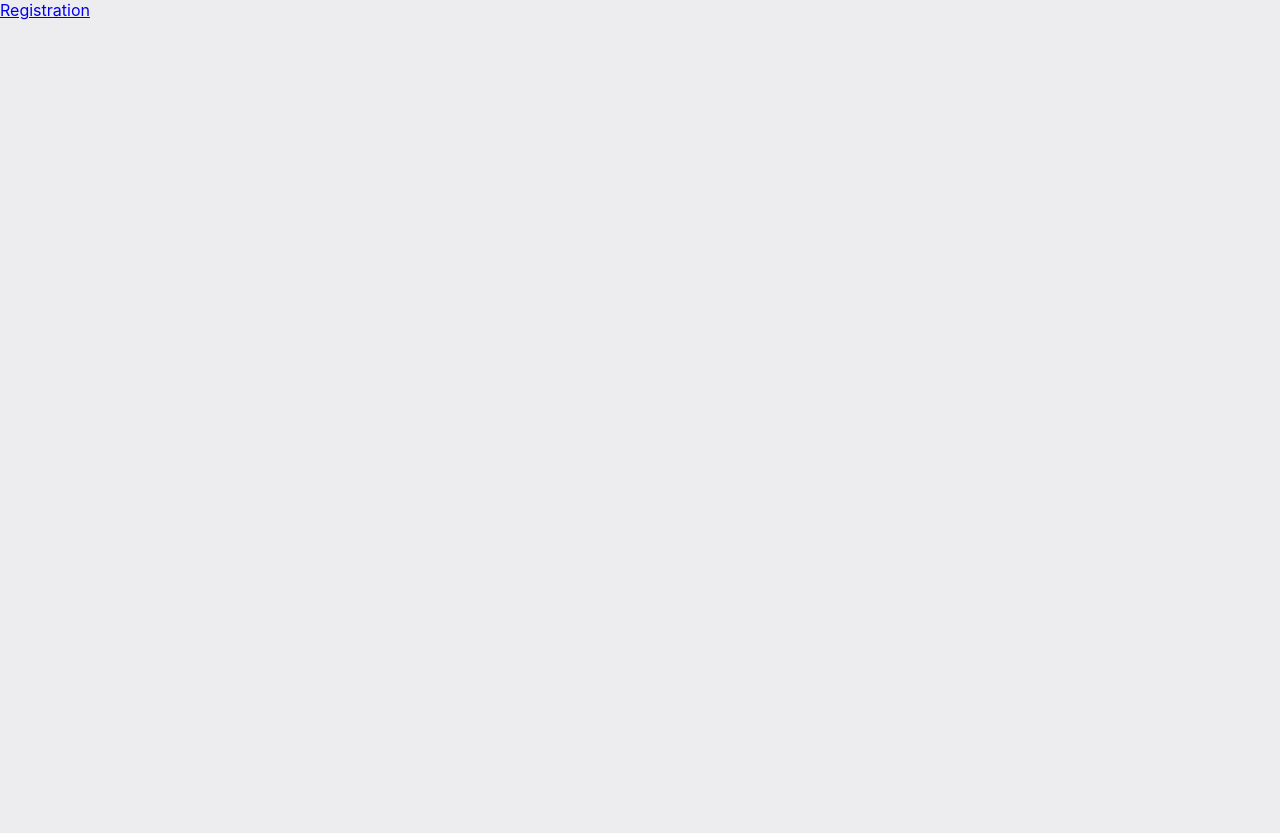
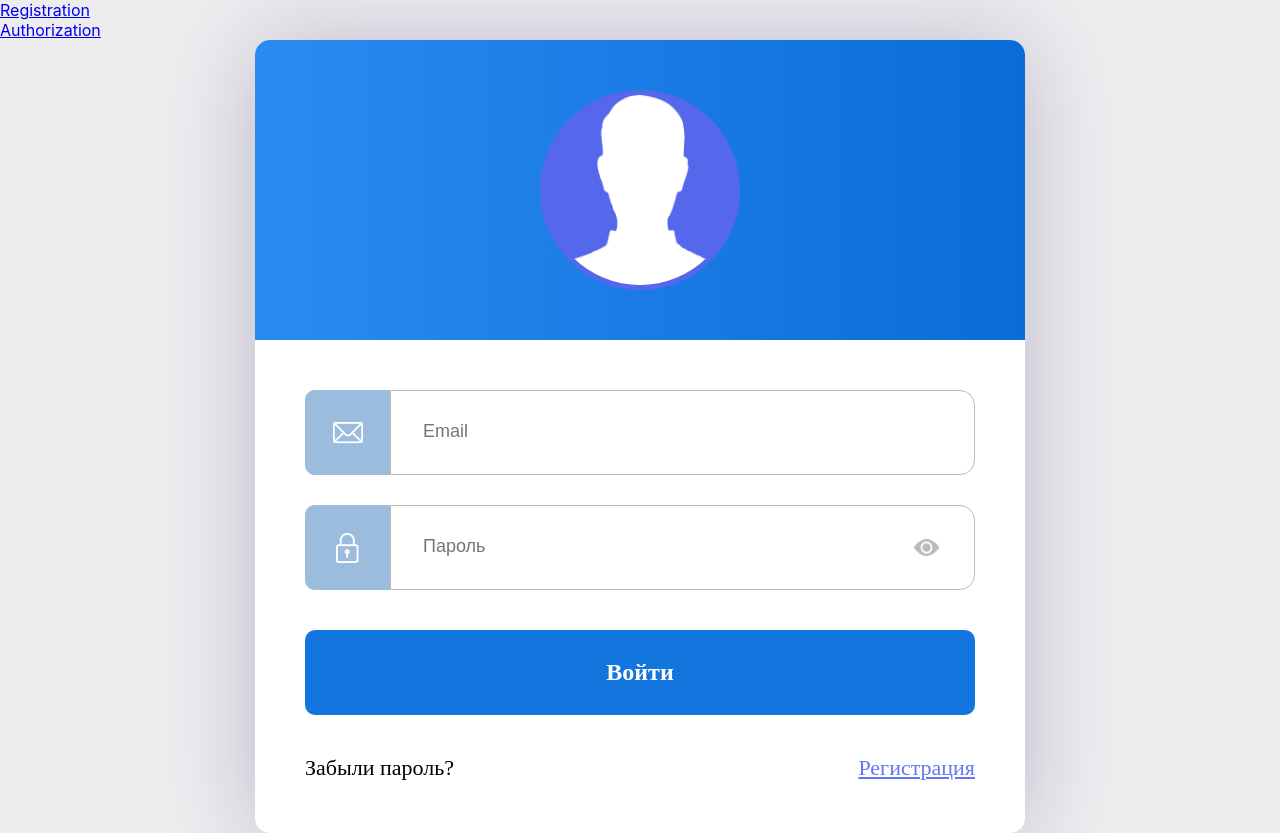
Before and after one commit to armdevrus/ChatApp, a React (Create React App) app: page /authorization in a window 1280 px wide. Before the commit the page ends 800 px from the top, so only its background shows below. Built offline with nearby package versions, Linux system fonts and the light colour scheme.

Commit message:
Форма авторизации сделана. //Только введенные данные нигде не сохраняются. //Функционал показать/скрыть пароль не вынесена в дочерний компонент Input

```diff
--- a/src/App.js
+++ b/src/App.js
@@ -1,14 +1,20 @@
 import React from "react";
 import {Link, Route, Switch} from "react-router-dom"
 import Registration from "./pages/Registration/Registration";
+import Authorization from "./pages/Authorization/Authorization";
 
 function App() {
     return (
         <>
            <Link to="/registration">Registration</Link>
+            <br/>
+           <Link to="/authorization">Authorization</Link>
             <Switch>
                 <Route path="/registration">
                     <Registration/>
+                </Route>
+                <Route path="/authorization">
+                    <Authorization/>
                 </Route>
             </Switch>
         </>
--- a/src/components/Input/Input.js
+++ b/src/components/Input/Input.js
@@ -2,7 +2,6 @@ import React from "react";
 import styles from "./Input.module.css"
 
 const Input = ({placeholder, icon, background, visibility, type, onClick}) => {
-
     return (
         <div className={styles.container}>
             <div className={styles.img}>
--- /dev/null
+++ b/src/pages/Authorization/Authorization.js
@@ -0,0 +1,51 @@
+import React from "react";
+
+import ImgBackground from './../../icons/background/background_icon_authorization_header.png'
+import ImgAvatar from './../../icons/icon_authorization_header.png'
+import icon_email from './../../icons/icon_email.png'
+import background from './../../icons/background/background_icon.png'
+import show_password from './../../icons/show_password_.png'
+import icon_password from './../../icons/icon_password.png'
+
+import styles from './Authorization.module.css'
+import Input from "../../components/Input/Input";
+
+const Authorization = () => {
+    const [typeInput, setTypeInput] = React.useState('password')
+
+    const handleShowPassword = () => {
+        if (typeInput === 'password') {
+            setTypeInput('text')
+        } else {
+            setTypeInput('password')
+        }
+    }
+    return(
+        <div className={styles.main}>
+            <div className={styles.formAuthorization}>
+                <div className={styles.header}>
+                    <img src={ImgAvatar}
+                         alt="Аватар"
+                         className={styles.icon_avatar}
+                    />
+                    <img src={ImgBackground}
+                         alt="Фон аватара"
+                         className={styles.background_icon}
+                    />
+                </div>
+                <div className={styles.body_footer}>
+                    <div className={styles.body_input}>
+                        <Input placeholder="Email" icon={icon_email} background={background} visibility={show_password} type="email"/>
+                        <Input placeholder="Пароль" icon={icon_password} background={background} type={typeInput} onClick={handleShowPassword}/>
+                    </div>
+                    <button className={styles.footer_button}>Войти</button>
+                    <div className={styles.footer_links}>
+                        <a className={styles.footer_link_first}>Забыли пароль?</a>
+                        <a className={styles.footer_link_second}>Регистрация</a>
+                    </div>
+                </div>
+            </div>
+        </div>
+    )
+}
+export default Authorization
--- /dev/null
+++ b/src/pages/Authorization/Authorization.module.css
@@ -0,0 +1,75 @@
+.main{
+    display: flex;
+    justify-content: center;
+}
+.formAuthorization{
+    height: 793px;
+    width: 770px;
+    background: white;
+    border-radius: 15px;
+    box-shadow: 0px 4px 96px rgba(10, 9, 75, 0.21);
+}
+.header{
+    height: 300px;
+    width: 770px;
+    background: linear-gradient(90.01deg, #2A8BF2 0.01%, #0A6CD6 99.99%);;
+    border-radius: 15px 15px 0 0;
+    display: flex;
+    justify-content: center;
+    align-items: center;
+    position: relative;
+}
+.background_icon{
+    width: 200px;
+    height: 200px;
+    border-radius: 50%;
+    position: absolute;
+}
+.icon_avatar{
+    width: 190px;
+    height: 190px;
+    position: absolute;
+    z-index: 1;
+    border-radius: 50%;
+}
+.body_input{
+    display: grid;
+    grid-template-rows: repeat(2, 85px);
+    grid-gap: 30px;
+    margin: 50px 50px 40px 50px;
+}
+.footer_button{
+    height: 85px;
+    width: 670px;
+    background-color: #1375de;
+    color: white;
+    font-size: x-large;
+    font-weight: bold;
+    font-family: Montserrat;
+    border: none;
+    margin: 0 50px 40px 50px;
+    border-radius: 10px;
+}
+.footer_links{
+    display: grid;
+    grid-template-columns: 1fr 1fr;
+}
+.footer_link_first{
+    margin-left: 50px;
+    cursor: pointer;
+    font-family: "Montserrat";
+    font-weight: 500;
+    font-size: 22px;
+
+}
+.footer_link_second{
+    display: flex;
+    justify-content: end;
+    margin-right: 50px;
+    cursor: pointer;
+    font-family: "Montserrat";
+    font-weight: 500;
+    font-size: 22px;
+    color: #6476F4;
+    text-decoration: underline;
+}
--- a/src/pages/Registration/Registration.js
+++ b/src/pages/Registration/Registration.js
@@ -9,13 +9,13 @@ import Input from "../../components/Input/Input";
 
 const RegistrationForm = () => {
 
-    const [typeButton, setTypeButton] = React.useState('password')
+    const [typeInput, setTypeInput] = React.useState('password')
 
     const handleShowPassword = () => {
-        if (typeButton === 'password') {
-            setTypeButton('text')
+        if (typeInput === 'password') {
+            setTypeInput('text')
         } else {
-            setTypeButton('password')
+            setTypeInput('password')
         }
     }
 
@@ -31,9 +31,9 @@ const RegistrationForm = () => {
                            <Input placeholder="Фамилия" type="text" icon={icon_user} background={background} visibility={show_password}/>
                            <Input placeholder="Email"  type="email" icon={icon_email} background={background} visibility={show_password}/>
                            <Input placeholder="Пароль" icon={icon_password} background={background}
-                                  type={typeButton} onClick={handleShowPassword}/>
+                                  type={typeInput} onClick={handleShowPassword}/>
                            <Input placeholder="Повторите пароль"  icon={icon_password} background={background}
-                                  type={typeButton} onClick={handleShowPassword}/>
+                                  type={typeInput} onClick={handleShowPassword}/>
                     </div>
                     <button className={styles.footer} name="register_button">Зарегистрироваться</button>
                 </div>
--- a/src/pages/Registration/Registration.module.css
+++ b/src/pages/Registration/Registration.module.css
@@ -38,8 +38,6 @@
     grid-template-rows: repeat(5, 85px);
     grid-gap: 30px;
     margin: 0 50px 0 50px;
-    background-color: white;
-    position: relative;
 }
 
 /*.background_image_second {*/
```
Also changed, not shown: src/icons/background/background_icon_authorization_header.png (added), src/icons/icon_authorization_header.png (added).
